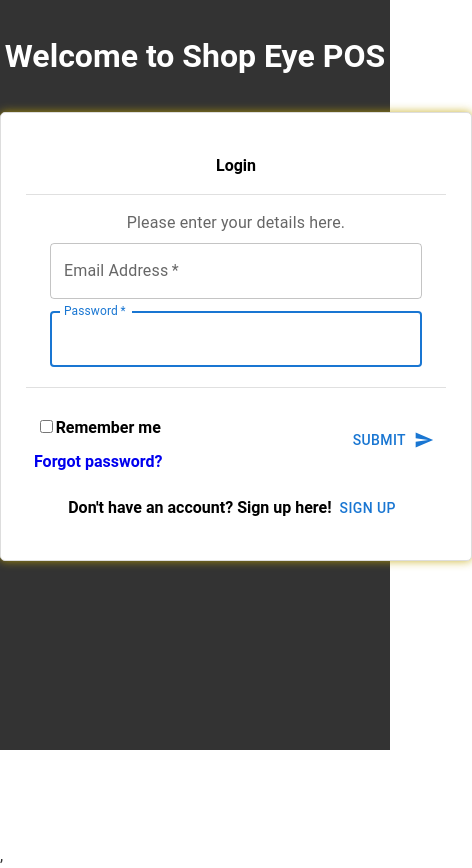
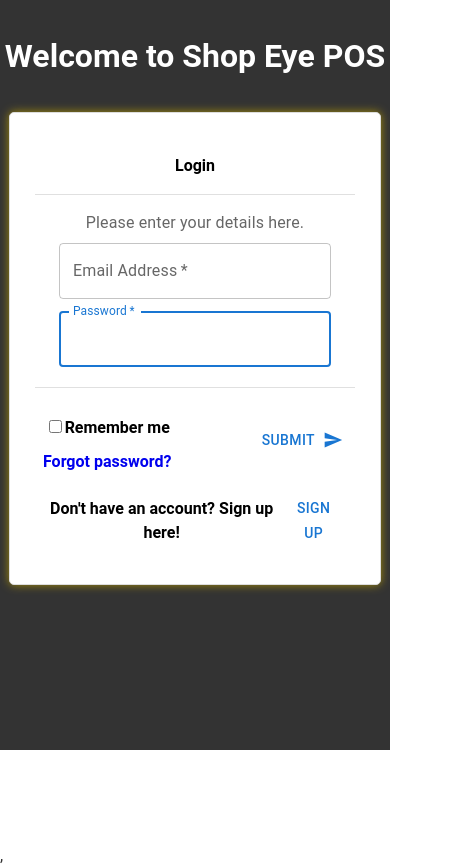
Before and after one commit to KwameSei/shop-eye, a React (Vite) app in the folder frontend/: page /login in a window 390 px wide. Shown: the whole page, 472 px wide, since content can reach past the window. Built offline with nearby package versions, Linux system fonts and the light colour scheme; no server answers.

Commit message:
Made the login page responsive

```diff
--- a/frontend/src/widgets/auth/Auth.scss
+++ b/frontend/src/widgets/auth/Auth.scss
@@ -22,6 +22,12 @@
     font-weight: bold;
     font-size: 1rem;
     transition: all 0.3s ease-in-out;
+  }
+
+  @media screen and (max-width: 768px) {
+    .card {
+      width: 350px;
+    }
   }
 }
 .sub-field {
```
Also changed, not shown: 2 other files (tests, documents, lock files or other folders).
